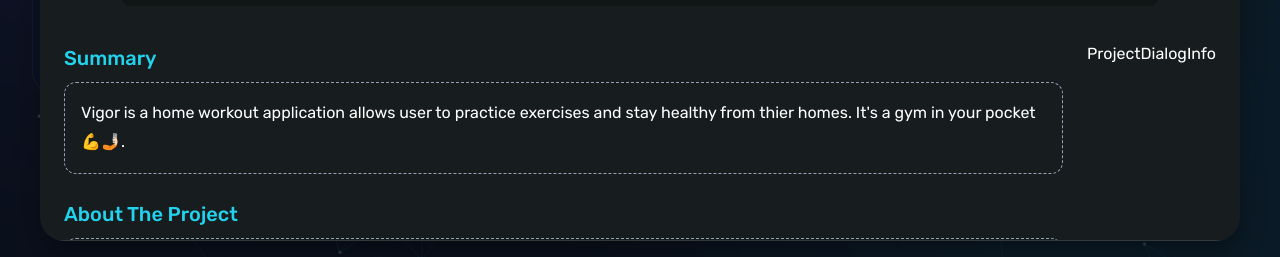
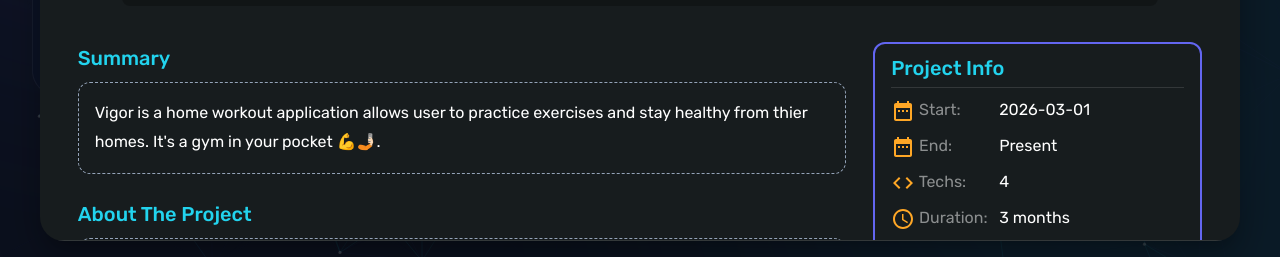
Before and after one commit to Philip-Droubi/Portfolio_V2_Frontend, a React (Vite) app: page / in a window 1280 px wide. Both pictures are taken after a click on the element 223 px from the left and 2848 px from the top of the page. Shown: the part 2975-3232 px from the top of the page. Built offline with nearby package versions, Linux system fonts and the light colour scheme; what tailwindcss-animated would draw is missing.

Commit message:
Finish Project Dialog

```diff
--- a/src/components/home/educationSkills/components/EducationCard.tsx
+++ b/src/components/home/educationSkills/components/EducationCard.tsx
@@ -46,7 +46,8 @@
             <div className="flex justify-center lg:justify-end mt-6">
                 <Link
                     to="/certificates"
-                    className="text-center w-full
+                    className="
+                        text-center w-full
                         px-6 py-3
                         rounded-xl
                         border border-secondary/40
@@ -54,7 +55,8 @@
                         font-medium
                         transition-all duration-300
                         hover:bg-secondary/10
-                        hover:border-secondary">
+                        hover:border-secondary
+                        ">
                     View Certificates →
                 </Link>
             </div>
--- a/src/components/home/hero/components/HeroButtons.tsx
+++ b/src/components/home/hero/components/HeroButtons.tsx
@@ -1,8 +1,10 @@
 export default function HeroButtons() {
+    const resumeURL = `${import.meta.env.BASE_URL}cv/Philip_Droubi_Resume.pdf`;
+
     return (
         <div className="flex flex-wrap justify-center lg:justify-start items-center gap-4 pt-6 select-none">
             <a
-                href="/cv/Philip_Droubi_Resume.pdf"
+                href={resumeURL}
                 download
                 className="group relative overflow-hidden
                     px-6 py-3 sm:px-8 sm:py-4
--- /dev/null
+++ b/src/components/misc/InfoRow.tsx
@@ -0,0 +1,30 @@
+import { Stack, Typography } from '@mui/material';
+
+export default function InfoRow(
+    {
+        label,
+        value,
+        minWidth = 110,
+        labelIcon,
+        lableColor = 'text.secondary',
+        valueColor = 'text.primary',
+    }: {
+        label: string;
+        value: string;
+        minWidth?: number;
+        labelIcon?: React.ReactNode,
+        lableColor?: string,
+        valueColor?: string
+    }
+) {
+    return (
+        <Stack direction="row" spacing={1}>
+            <Typography variant="subtitle1" sx={{ fontWeight: 400, minWidth: minWidth }} color={lableColor}>
+                {labelIcon} {label}:
+            </Typography>
+            <Typography variant="subtitle1" color={valueColor}>
+                {value}
+            </Typography>
+        </Stack>
+    );
+}
--- a/src/components/projects/components/projectDialog/ProjectDialog.tsx
+++ b/src/components/projects/components/projectDialog/ProjectDialog.tsx
@@ -51,9 +51,9 @@
                 {/* MEDIA */}
                 <MediaViewer media={media} />
 
-                <div dir={getDir()} className="flex gap-6 flex-wrap mt-8">
+                <div dir={getDir()} className="flex flex-wrap mt-8 justify-around gap-8 lg:gap-0">
                     <ProjectDialogDescription project={project} lang={lang} />
-                    <ProjectDialogInfo project={project} lang={lang} />
+                    <ProjectDialogInfo project={project} />
                 </div>
 
                 {/* TECH */}
--- a/src/components/projects/components/projectDialog/ProjectDialogDescription.tsx
+++ b/src/components/projects/components/projectDialog/ProjectDialogDescription.tsx
@@ -23,7 +23,7 @@
     ];
 
     return (
-        <Box sx={{ flex: "1 1 600px", minWidth: 0 }}>
+        <div className="lg:w-8/12">
             <Box
                 sx={{
                     display: "flex",
@@ -39,10 +39,7 @@
                         }}
                     >
 
-                        <Typography
-                            variant="h6"
-                            sx={{ color: "var(--color-secondary)", }}
-                        >
+                        <Typography variant="h6" sx={{ color: "var(--color-secondary)", }}>
                             {section.title}
                         </Typography>
 
@@ -61,6 +58,6 @@
                     </Box>
                 ))}
             </Box>
-        </Box>
+        </div>
     );
 }
--- a/src/components/projects/components/projectDialog/ProjectDialogInfo.tsx
+++ b/src/components/projects/components/projectDialog/ProjectDialogInfo.tsx
@@ -1,13 +1,97 @@
+import { Divider, Typography } from "@mui/material"
 import type { ProjectType } from "../../types"
+import { getDir, getDuration } from "@/utils/functions";
+import InfoRow from "@/components/misc/InfoRow";
+import { AccessTime, Code, DateRange, OpenInNew } from "@mui/icons-material";
 
 export default function ProjectDialogInfo({
     project,
-    lang,
 }: {
     project: ProjectType,
-    lang: string,
 }) {
+    const items = [
+        {
+            title: "Start",
+            icon: <DateRange color="warning" />,
+            content: project.start_date,
+        },
+        {
+            title: "End",
+            icon: <DateRange color="warning" />,
+            content: project.end_date ?? "Present",
+        },
+        {
+            title: "Techs",
+            icon: <Code color="warning" />,
+            content: String(project.teches?.length ?? 0),
+        },
+        {
+            title: "Duration",
+            icon: <AccessTime color="warning" />,
+            content: getDuration(project.start_date, project.end_date),
+        }
+    ];
+
+    const buttonClassName = `text-center w-full
+                        px-6 py-3
+                        rounded-md
+                        border border-transparent
+                        font-medium
+                        transition-all duration-300
+                        bg-primary/60
+                        hover:bg-primary/10
+                        hover:border-primary
+                        hover:text-primary`;
+
     return (
-        <div>ProjectDialogInfo</div>
+        <div dir={getDir()} className="border-2 rounded-xl border-primary px-4 py-2 w-full lg:w-2/7 min-w-60 h-fit">
+            <Typography variant="h6" sx={{ color: "var(--color-secondary)" }}>
+                Project Info
+            </Typography>
+
+            <Divider className="h-1" />
+
+            <div className="space-y-2 my-2">
+                {items.map(item =>
+                    <InfoRow
+                        key={item.title}
+                        label={item.title}
+                        value={item.content}
+                        labelIcon={item.icon}
+                        minWidth={100}
+                        lableColor="textDisabled"
+                    />
+                )}
+            </div>
+
+            {
+                (project.live_url || project.url)
+                &&
+                <>
+                    <Divider />
+                    <div className="my-4 flex flex-col gap-4">
+                        {/* Live URL  */}
+                        {
+                            project.live_url &&
+                            <a href={project.live_url} target="_blank" rel="noopener noreferrer"
+                                className={buttonClassName}
+                            >
+                                <OpenInNew /> Live Website
+                            </a>
+                        }
+                        {/* URL */}
+                        {
+                            project.live_url &&
+                            <a href={project.live_url} target="_blank" rel="noopener noreferrer"
+                                className={buttonClassName}
+                            >
+                                <OpenInNew /> Website
+                            </a>
+                        }
+
+                    </div>
+                </>
+            }
+        </div >
     )
 }
--- a/src/components/projects/components/projectDialog/ProjectDialogTechs.tsx
+++ b/src/components/projects/components/projectDialog/ProjectDialogTechs.tsx
@@ -25,12 +25,12 @@
 
                 <Divider />
 
-                <div className="flex flex-wrap gap-2 mt-4">
+                <div className="flex flex-wrap gap-2 mt-4 justify-around lg:justify-start">
                     {
                         techs?.map(tech => (
                             <div
                                 className="
-                                    border rounded-xl border-t border-gray-600 size-22
+                                    border rounded-xl border-t border-gray-600 h-22 min-w-22
                                     flex flex-col items-center justify-center
                                     transition
                                     hover:bg-white/10
--- a/src/utils/functions.ts
+++ b/src/utils/functions.ts
@@ -124,3 +124,29 @@
 
     return `${hours}:${remaining.toString().padStart(2, "0")} ${t("hour")}`;
 }
+
+export function getDuration(startDate: string, endDate?: string | null): string {
+    const start = new Date(startDate);
+    const end = endDate ? new Date(endDate) : new Date();
+
+    let years = end.getFullYear() - start.getFullYear();
+    let months = end.getMonth() - start.getMonth();
+
+    // Fix negative months
+    if (months < 0) {
+        years--;
+        months += 12;
+    }
+
+    const parts = [];
+
+    if (years > 0) {
+        parts.push(`${years} ${years === 1 ? "year" : "years"}`);
+    }
+
+    if (months > 0) {
+        parts.push(`${months} ${months === 1 ? "month" : "months"}`);
+    }
+
+    return parts.length > 0 ? parts.join(" & ") : "Less than a month";
+};
```
